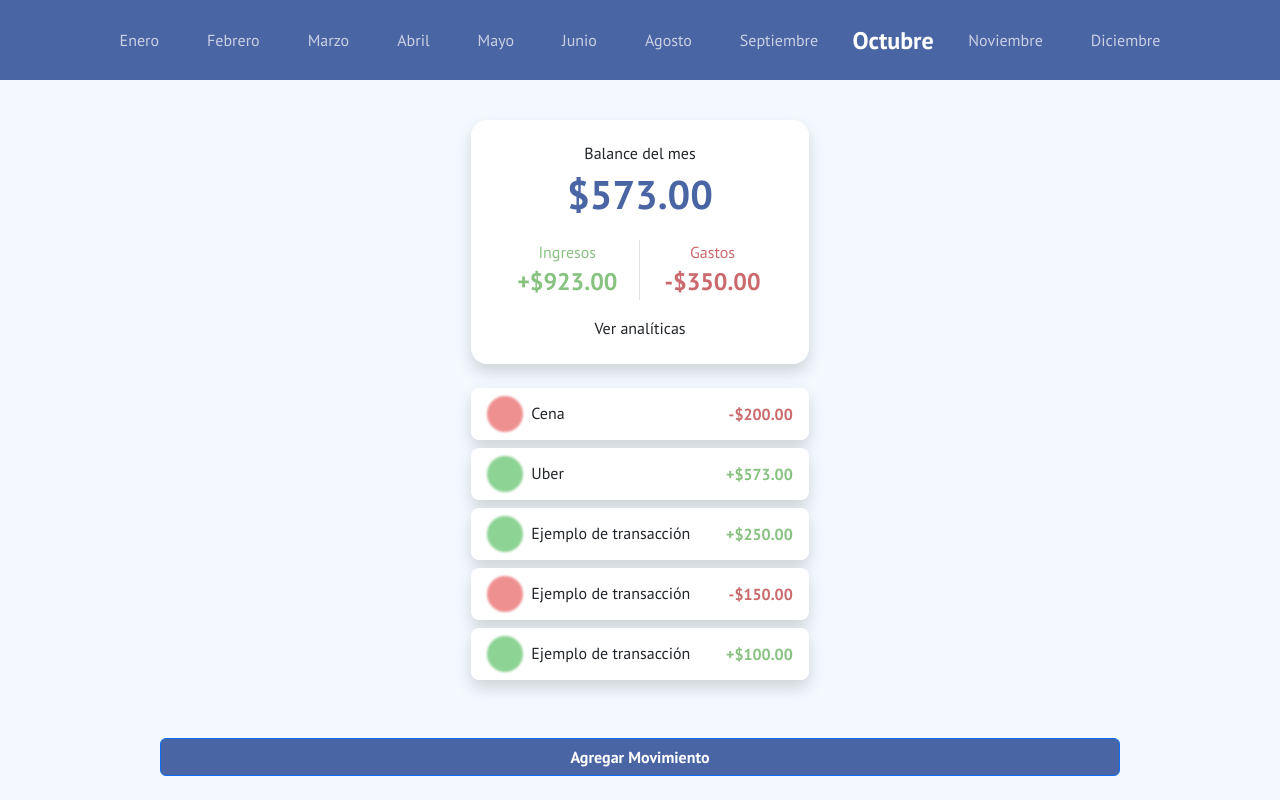
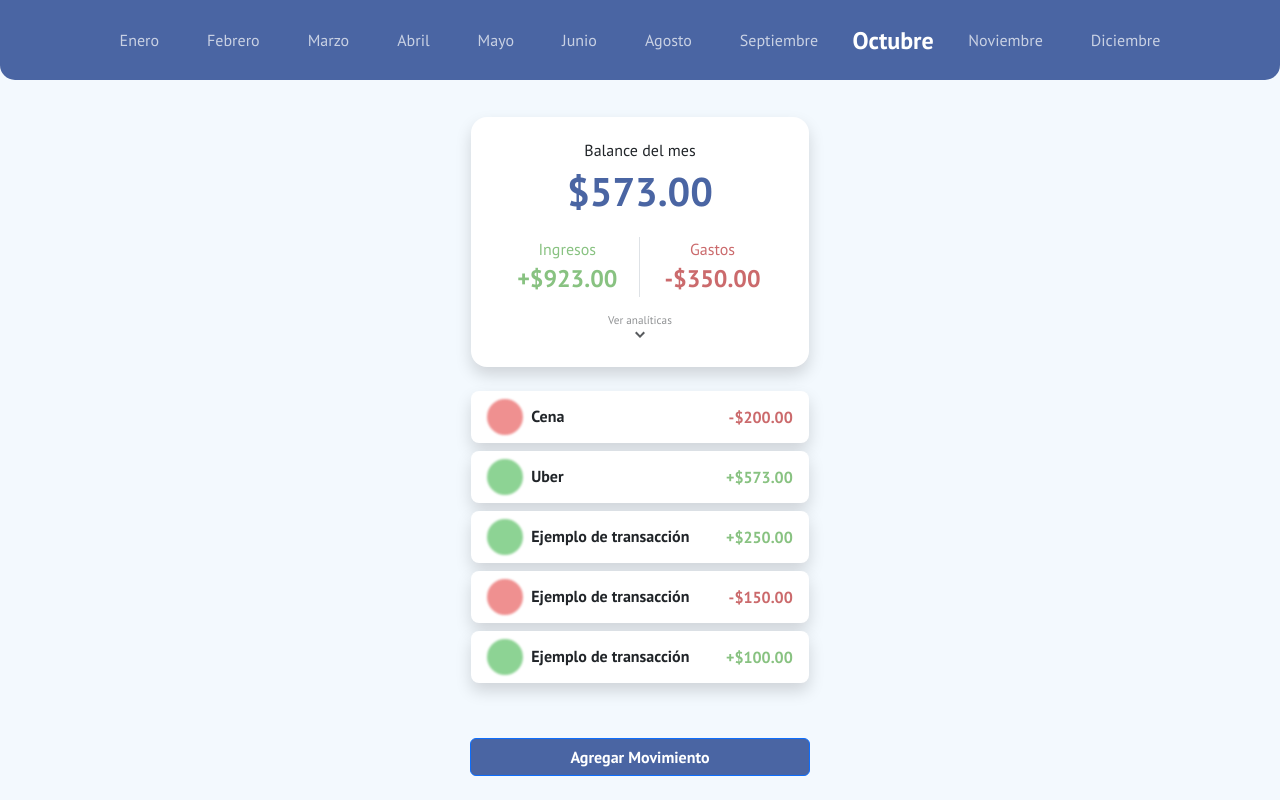
Before and after one commit to fernandopanduro/Reto-Front-End-Developer, a React (Vite) app: page / in a window 1280 px wide. Built offline with nearby package versions, Linux system fonts and the light colour scheme; data requests are answered from the project's data file.

Commit message:
Change fonts

```diff
--- a/package.json
+++ b/package.json
@@ -15,7 +15,8 @@
     "json-server": "^0.17.4",
     "react": "^18.2.0",
     "react-bootstrap": "^2.9.0",
-    "react-dom": "^18.2.0"
+    "react-dom": "^18.2.0",
+    "react-icons": "^4.11.0"
   },
   "devDependencies": {
     "@types/react": "^18.2.15",
--- a/src/components/balance.tsx
+++ b/src/components/balance.tsx
@@ -1,3 +1,4 @@
+import { GoChevronDown } from "react-icons/go";
 import { useContextTransactions } from "../hooks/useContext";
 
 type Props = {};
@@ -36,8 +37,9 @@ const Balance = (props: Props) => {
           <strong className="red fs-4">-${expense}</strong>
         </div>
       </div>
-      <div className="w-100 d-flex justify-content-center">
-        <span className="text-center">Ver analíticas</span>
+      <div className="w-100 d-flex align-items-center justify-content-center flex-column">
+        <span className="text-center text-analytics">Ver analíticas</span>
+        <GoChevronDown className="opacity-75" />
       </div>
     </div>
   );
--- a/src/components/modal-form.tsx
+++ b/src/components/modal-form.tsx
@@ -37,7 +37,7 @@ function ModalForm() {
     <>
       <Button
         onClick={handleShow}
-        className="fw-bold btn-modal fixed-bottom mb-4 w-75 mx-auto">
+        className="fw-bold btn-modal btn-modal--add fixed-bottom mb-4 mx-auto">
         Agregar Movimiento
       </Button>
 
--- a/src/components/transaction-item.tsx
+++ b/src/components/transaction-item.tsx
@@ -14,7 +14,7 @@ const TransactionItem = ({ label, amount, id }: Props) => {
           className={`circle ${
             isPositiveAmount ? "circleGreen" : "circleRed"
           }`}></div>
-        <h3 className="fs-6 mb-0">{label}</h3>
+        <h3 className="fs-6 fw-semibold mb-0">{label}</h3>
       </div>
       <div>
         <p
--- a/src/index.css
+++ b/src/index.css
@@ -63,6 +63,8 @@ header {
   display: flex;
   justify-content: center;
   align-items: center;
+  border-bottom-left-radius: 15px;
+  border-bottom-right-radius: 15px;
 }
 
 header nav {
@@ -96,6 +98,12 @@ header li {
   cursor: pointer;
   color: white;
   font-weight: bold;
+}
+
+.text-analytics {
+  line-height: normal;
+  font-size: 0.7rem;
+  opacity: 0.5;
 }
 
 .green {
@@ -166,6 +174,11 @@ header li {
   background-color: var(--acent);
 }
 
+.btn-modal--add {
+  width: 70%;
+  max-width: 340px;
+}
+
 /* Form */
 
 .form__group {
```
Also changed, not shown: 1 other file (tests, documents, lock files or other folders).
